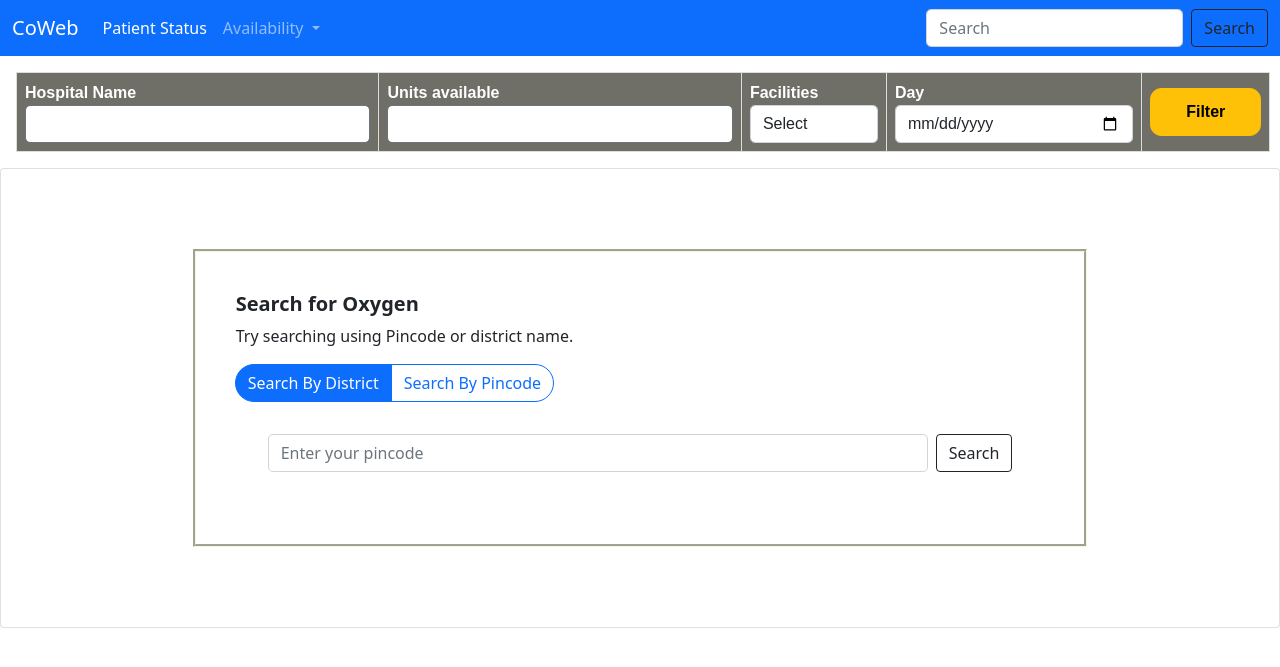
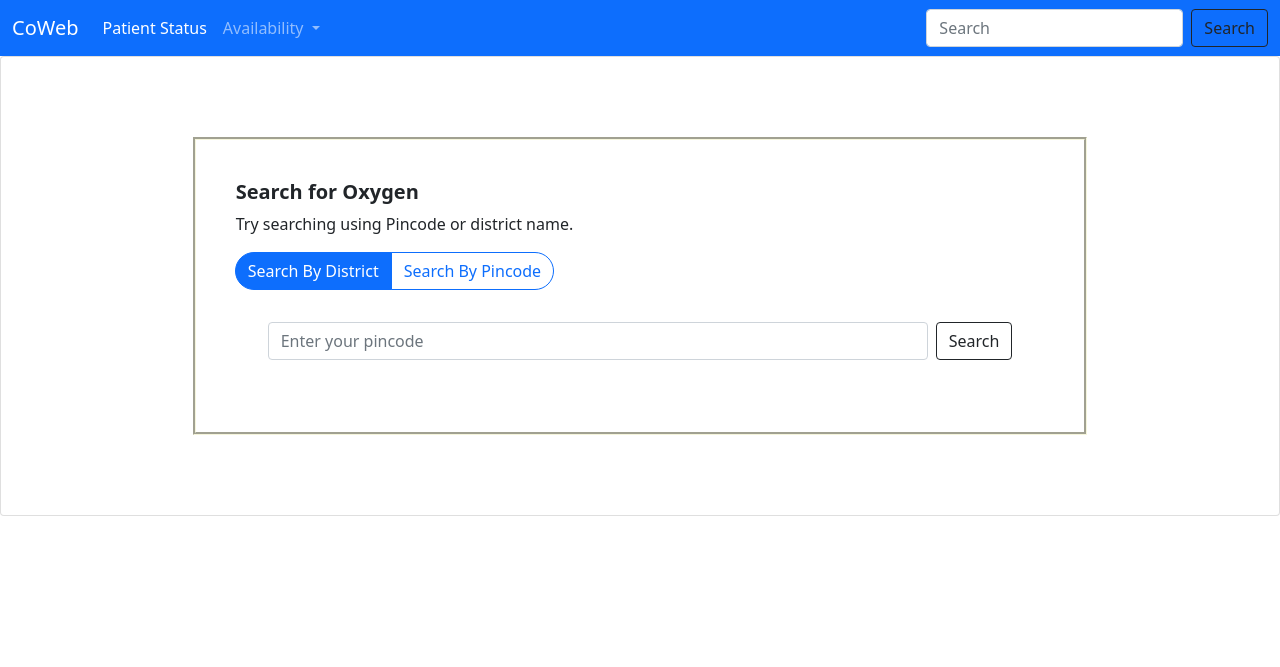
Before and after one commit to ritika1406/VH-21-09-NEON, a Django app: page /oxygen/ in a window 1280 px wide. Shown: the top 667 px of the page. Run offline with Django 3.2, Linux system fonts and the light colour scheme; lists and menus that the app fills with data are empty.

```diff
--- a/analysis/templates/oxygen.html
+++ b/analysis/templates/oxygen.html
@@ -25,74 +25,9 @@ CoWeb - Search for Oxygen
 .filterbtn{
     border-radius: 5rem;
 }
-table {
-  font-family: arial, sans-serif;
-  border-collapse: collapse;
-  width: 98%;
-  margin: 1.5rem;
-}
 
-td, th {
-  border: 1px solid #dddddd;
-  text-align: left;
-  padding: 8px;
-}
-th{
-  background-color: #6f6f67;
-  color: white;
-}
-
-
-.fbtn{
-
-    width: auto;
-    font-weight: 700;
-    font-family: sans-serif;
-    padding: .7rem;
-    border-radius: .7rem;
-    margin-right:.5rem;
-}
-
-.filter-tab{
-  padding: 2rem;
-  margin: 1rem;
-
-
-}
-.form-control{
-  border-radius: .3rem;
-
-}
 </style>
 <body>
-<table class="filter-tab">
-<thead class="bg-secondary rounded">
-            <tr>
-                <form action="" method="POST">
-
-                    <th>Hospital Name <input type="text" name="gid" value=""
-                            class="form-control border border-secondary"></th>
-                    <th>Units available <input type="text" name="name" value=""
-                            class="form-control border border-secondary"></th>
-
-                    <th>Facilities
-                    <select class="form-control" name="selected_room_type" id="selected_room_type">
-
-                      <option value="#">Select </option>
-                      <option value="King">Refilling</option>
-                      <option value="Luxury">New</option>
-
-                      </select>
-                      </th>
-                    <th>Day
-                      <input type="date" id="to" name="l_day" class="form-control">
-                      </li>
-                    <th colspan="2"><button type="submit" name="filter" class="btn btn-warning w-100 fbtn">Filter</button>
-                    </th>
-                </form>
-            </tr>
-        </thead>
-  </table>
 
 <div class="card text-center">
 
```
Also changed, not shown: analysis/templates/ambulance.html (+15 -1 lines), analysis/models.py (line endings or trailing spaces), analysis/templates/patient_status.html (added).
